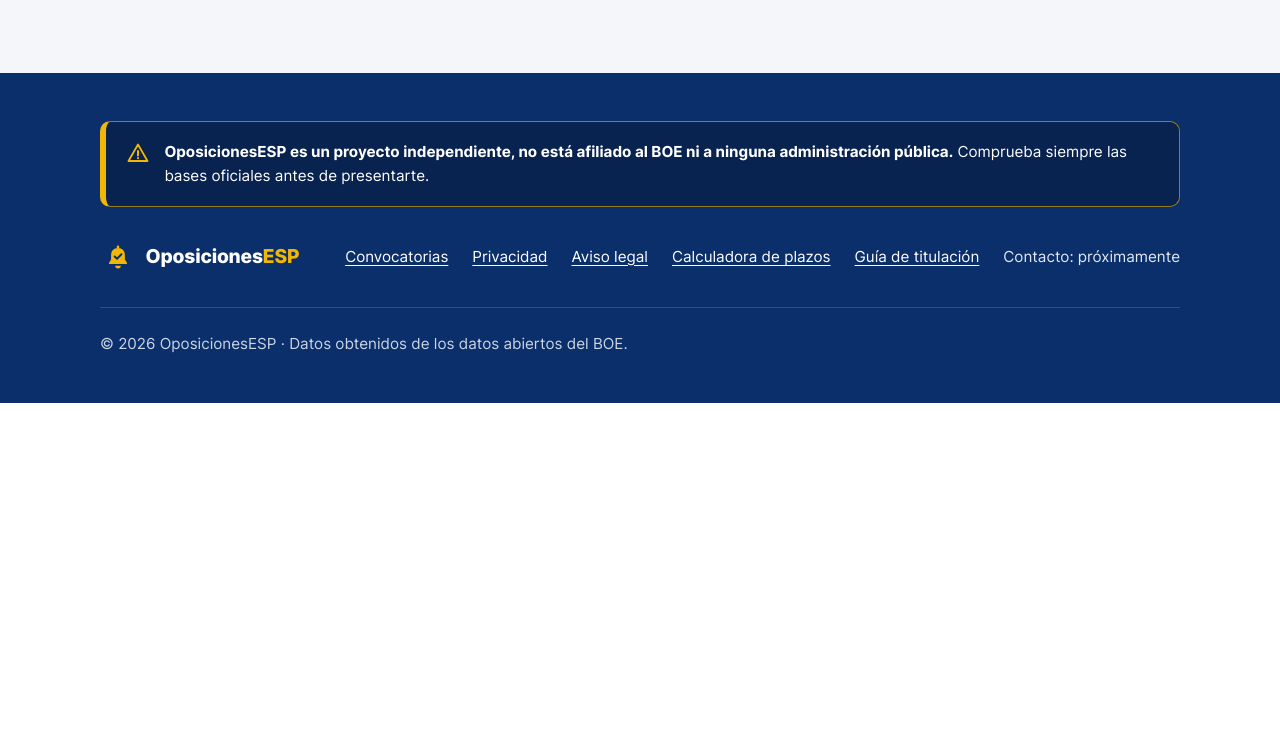
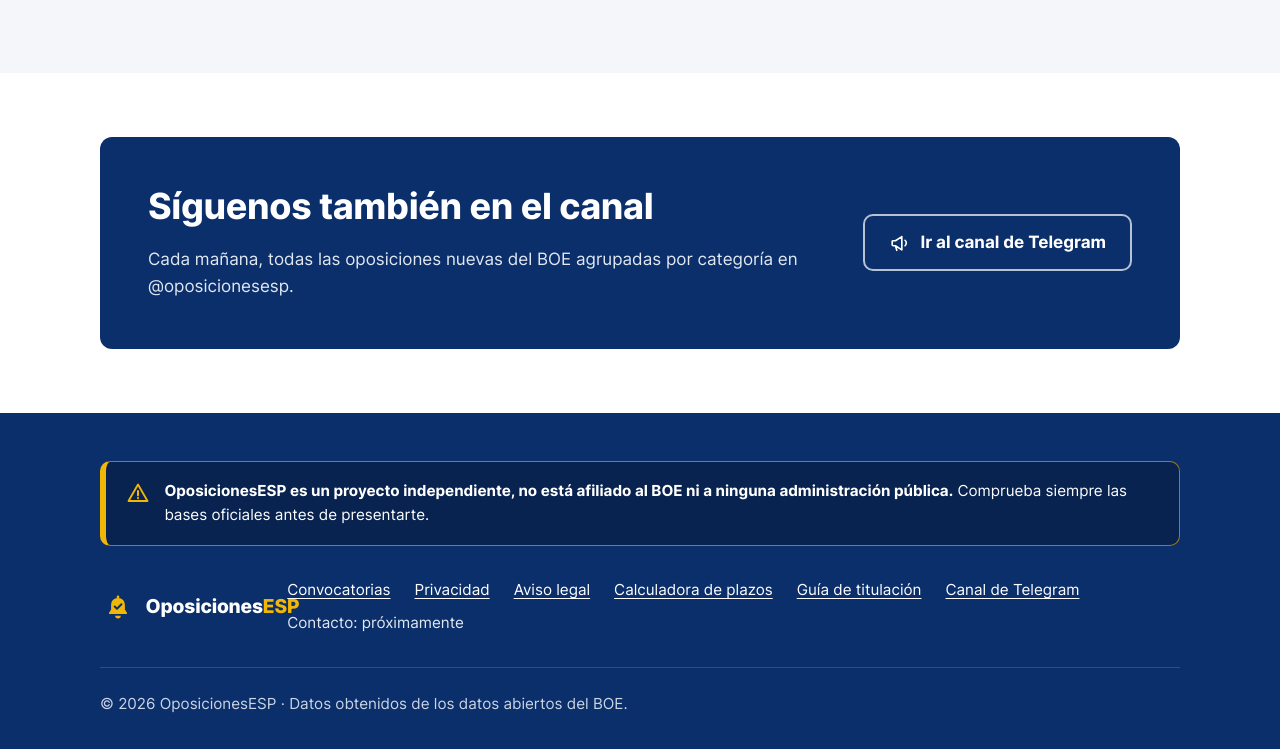
Before and after one commit to Riichi7/oposicionesesp-web, a website: page index.html in a window 1280 px wide. Shown: the part 4426-5175 px from the top of the page. Before the commit the page ends 4829 px from the top, so only its background shows below. Drawn offline with Linux system fonts and the light colour scheme.

Commit message:
Activa el canal de Telegram @oposicionesesp en toda la web
- config.js: CANAL_USERNAME = "oposicionesesp".
- index.html: la sección del canal y su enlace del pie ya no van ocultos y
  llevan el href escrito, para que se vean sin JavaScript (y los buscadores).
  El texto describe lo que publica el canal: las oposiciones nuevas del día.
- Enlace «Canal de Telegram» en el pie del resto de páginas.

Co-Authored-By: Claude Opus 5.5 <noreply@anthropic.com>

```diff
--- a/config.js
+++ b/config.js
@@ -23,7 +23,7 @@ window.OPOSICIONES_CONFIG = {
 
   // Nombre de usuario del canal de Telegram, sin la @ (https://t.me/CANAL_USERNAME)
   // Vacío = canal oculto.
-  CANAL_USERNAME: "",
+  CANAL_USERNAME: "oposicionesesp",
 
   // Correo de contacto (privacidad, aviso legal, bajas...)
   // Vacío = «próximamente».
--- a/index.html
+++ b/index.html
@@ -303,14 +303,14 @@
     </section>
 
     <!-- ===== CANAL ===== -->
-    <section class="section" aria-labelledby="canal-title" data-if="CANAL_USERNAME" hidden>
+    <section class="section" aria-labelledby="canal-title" data-if="CANAL_USERNAME">
       <div class="container">
         <div class="channel">
           <div>
             <h2 id="canal-title">Síguenos también en el canal</h2>
-            <p>Novedades del bot, convocatorias destacadas y avisos importantes en <span data-config="CANAL_USERNAME"></span>.</p>
+            <p>Cada mañana, todas las oposiciones nuevas del BOE agrupadas por categoría en <span data-config="CANAL_USERNAME">@oposicionesesp</span>.</p>
           </div>
-          <a class="btn btn--outline-light" data-link="canal" href="#">
+          <a class="btn btn--outline-light" data-link="canal" href="https://t.me/oposicionesesp">
             <svg aria-hidden="true"><use href="#i-mega"/></svg>
             Ir al canal de Telegram
           </a>
@@ -336,7 +336,7 @@
           <li><a href="aviso-legal.html">Aviso legal</a></li>
           <li><a href="calculadora-plazos.html">Calculadora de plazos</a></li>
           <li><a href="guia-titulacion.html">Guía de titulación</a></li>
-          <li data-if="CANAL_USERNAME" hidden><a data-link="canal" href="#">Canal de Telegram</a></li>
+          <li data-if="CANAL_USERNAME"><a data-link="canal" href="https://t.me/oposicionesesp">Canal de Telegram</a></li>
           <li data-if="EMAIL_CONTACTO" hidden><a data-link="email" href="#">Contacto</a></li>
           <li data-unless="EMAIL_CONTACTO">Contacto: próximamente</li>
         </ul>
```
Also changed, not shown: 404.html (+1 -0 lines), aviso-legal.html (+1 -0 lines), calculadora-plazos.html (+1 -0 lines), guia-titulacion.html (+1 -0 lines), privacidad.html (+1 -0 lines), README.md.
